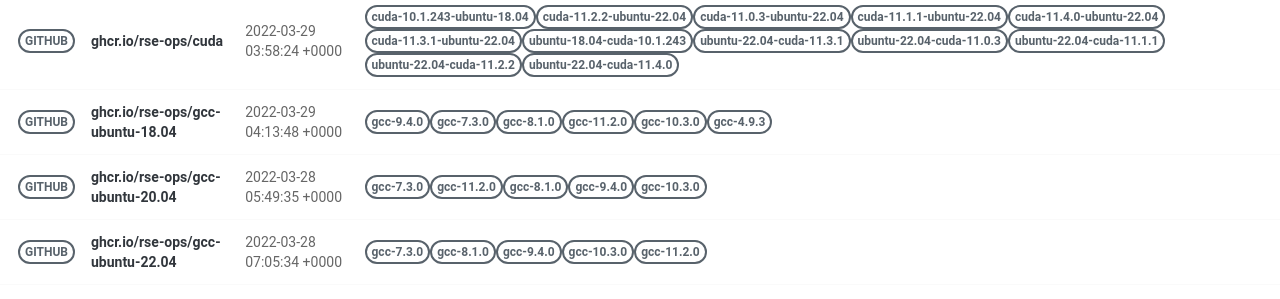
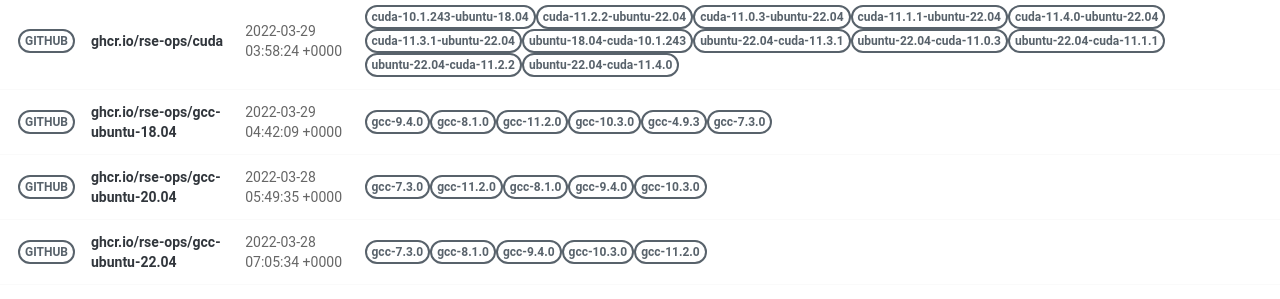
Before and after one commit to rse-ops/docker-images, a Jekyll site: the page built from pages/index.md, in a window 1280 px wide. Shown: the part 502-801 px from the top of the page. Built offline with Jekyll 4.4.1, drawn with Linux system fonts in a browser that asks for light colours; nearby versions of some CDN libraries.

Commit message:
Automated push to update library 2022-03-29

```diff
--- a/_library/ghcr.io-rse-ops-gcc-ubuntu-18.04.md
+++ b/_library/ghcr.io-rse-ops-gcc-ubuntu-18.04.md
@@ -1,7 +1,7 @@
 ---
 layout: container
 name: ghcr.io/rse-ops/gcc-ubuntu-18.04
-updated_at: 2022-03-29 04:13:48.112244
+updated_at: 2022-03-29 04:42:09.339843
 
 
 container_url: https://github.com/orgs/rse-ops/packages/container/package/gcc-ubuntu-18.04
```
Also changed, not shown: other parts of _library/ghcr.io-rse-ops-gcc-ubuntu-18.04.md (+3 -3 lines).
